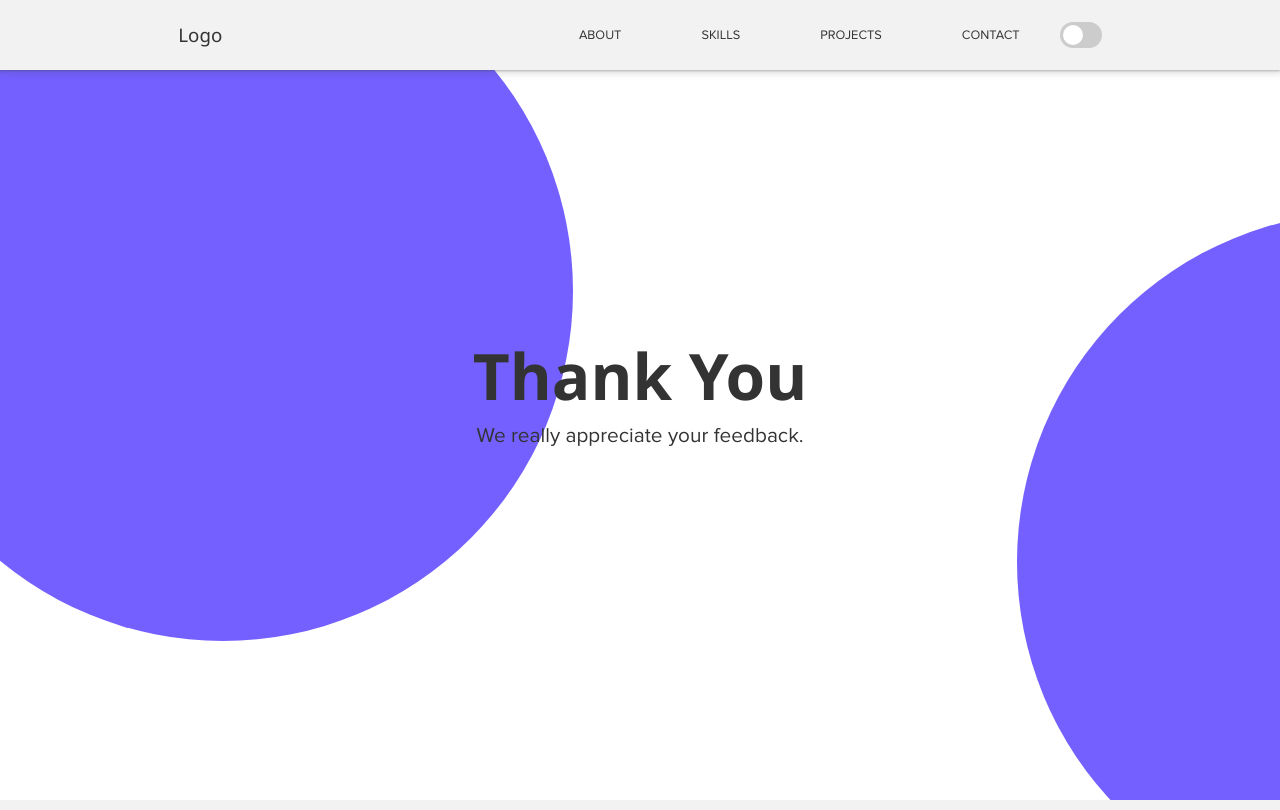
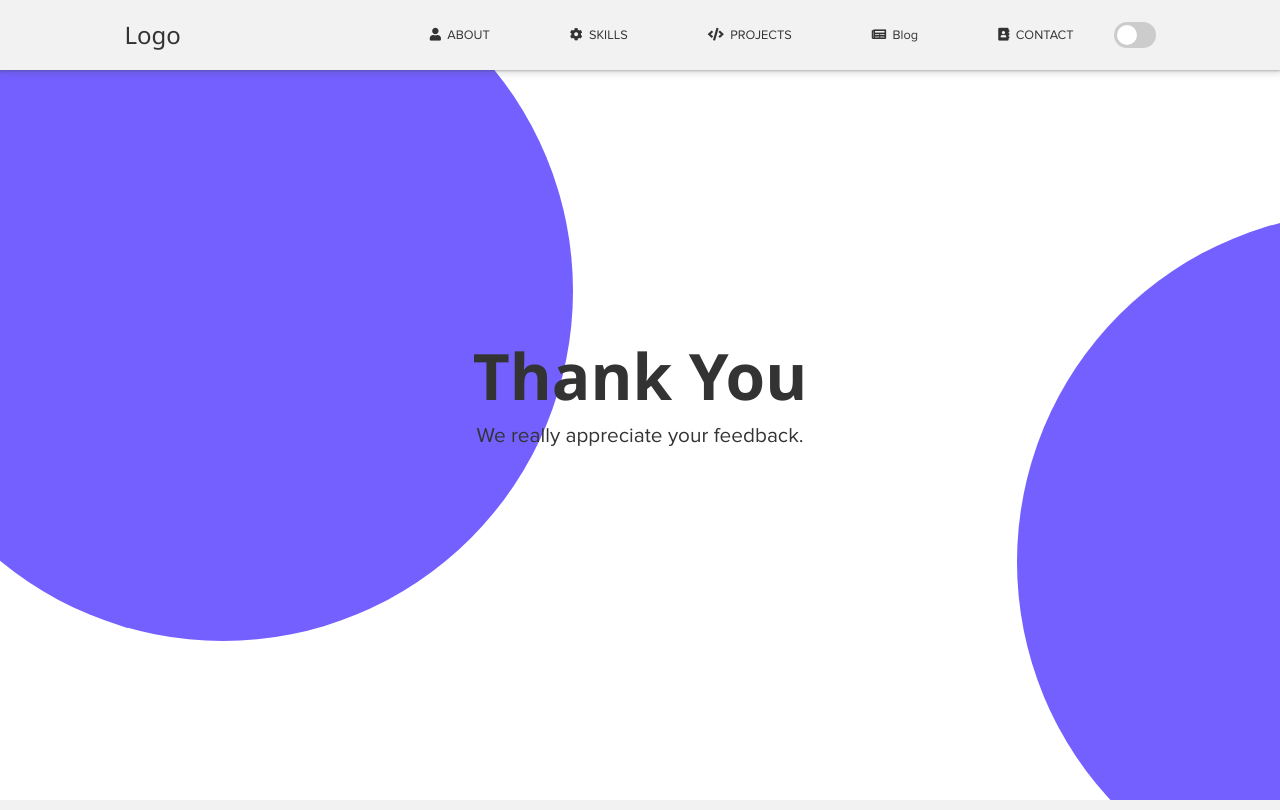
Before and after one commit to Bibiwei-Pere/Contact_Form, a plain HTML site: page thankyou.html in a window 1280 px wide. Shown: the top 810 px of the page. Drawn offline with nearby package versions, Linux system fonts and the light colour scheme; files whose address does not match are found by name.

Commit message:
Update thankyou.html

```diff
--- a/thankyou.html
+++ b/thankyou.html
@@ -20,31 +20,46 @@
    crossorigin="anonymous"></script>
    <script src="js/main.js" async></script>
 
-   <!-- Favicon -->
-   <link rel="apple-touch-icon" sizes="180x180" href="./img/favicon/apple-touch-icon.png">
-   <link rel="icon" type="image/png" sizes="32x32" href="./img/favicon/favicon-32x32.png">
-   <link rel="icon" type="image/png" sizes="16x16" href="./img/favicon/favicon-16x16.png">
-   <link rel="icon" sizes="192x192" href="./img/favicon/android-chrome-192x192.png">
-   <link rel="icon" sizes="512x512" href="./img/favicon/android-chrome-512x512.png">
-   <link rel="manifest" href="img/favicon/site.webmanifest">
    </head>
 
 <body id="home">
-   <section class="thankyou">
-      <nav id="navbar" class="navbar navbar-thankyou">
+      <!-- Navbar -->
+      <nav id="navbar-scroll" class="navbar">
          <h1 class="logo">
-            <p>Logo</p>
+           <a href="#home"
+             ><p>Logo</p></a>
          </h1>
          <div id="menu">
            <ul class="nav-menu">
-               <li class="nav-items"><a href="index.html" class="nav-link">ABOUT</a></li>
-               <li class="nav-items"><a href="index.html#skills" class="nav-link">SKILLS</a></li>
-               <li class="nav-items"><a href="index.html#projects" class="nav-link">PROJECTS</a></li>
-               <li class="nav-items"><a href="index.html#contact" class="nav-link">CONTACT</a></li>
+             <li class="nav-items">
+               <a href="#about" class="nav-link"
+                 ><i class="nav-icon fas fa-user"></i> ABOUT</a
+               >
+             </li>
+             <li class="nav-items">
+               <a href="#skills" class="nav-link"
+                 ><i class="nav-icon fas fa-cog"></i> SKILLS</a
+               >
+             </li>
+             <li class="nav-items">
+               <a href="#projects" class="nav-link"
+                 ><i class="nav-icon fas fa-code"></i> PROJECTS</a
+               >
+             </li>
+             <li class="nav-items">
+               <a href="https://eke.hashnode.dev/" target="_blank" class="nav-link"
+                 ><i class="nav-icon fas fa-newspaper"></i> Blog</a
+               >
+             </li>
+             <li class="nav-items">
+               <a href="#contact" class="nav-link"
+                 ><i class="nav-icon fas fa-address-book"></i> CONTACT</a
+               >
+             </li>
 
              <div class="theme-switch-wrapper">
                <label class="theme-switch" for="checkbox">
-                     <input type="checkbox" id="checkbox">
+                 <input type="checkbox" id="checkbox" />
                  <div class="slider round"></div>
                </label>
              </div>
@@ -56,6 +71,7 @@
            </div>
          </div>
        </nav>
+   <section class="thankyou">
 
       <div class="thankyou-content">
          <h1>Thank You</h1>
@@ -87,5 +103,8 @@
         </div>
       </div>
     </footer>
+
+    <script src="main.js"></script>
+
 </body>
 </html>
```
Lines whose indentation alone changed are shown as unchanged.
